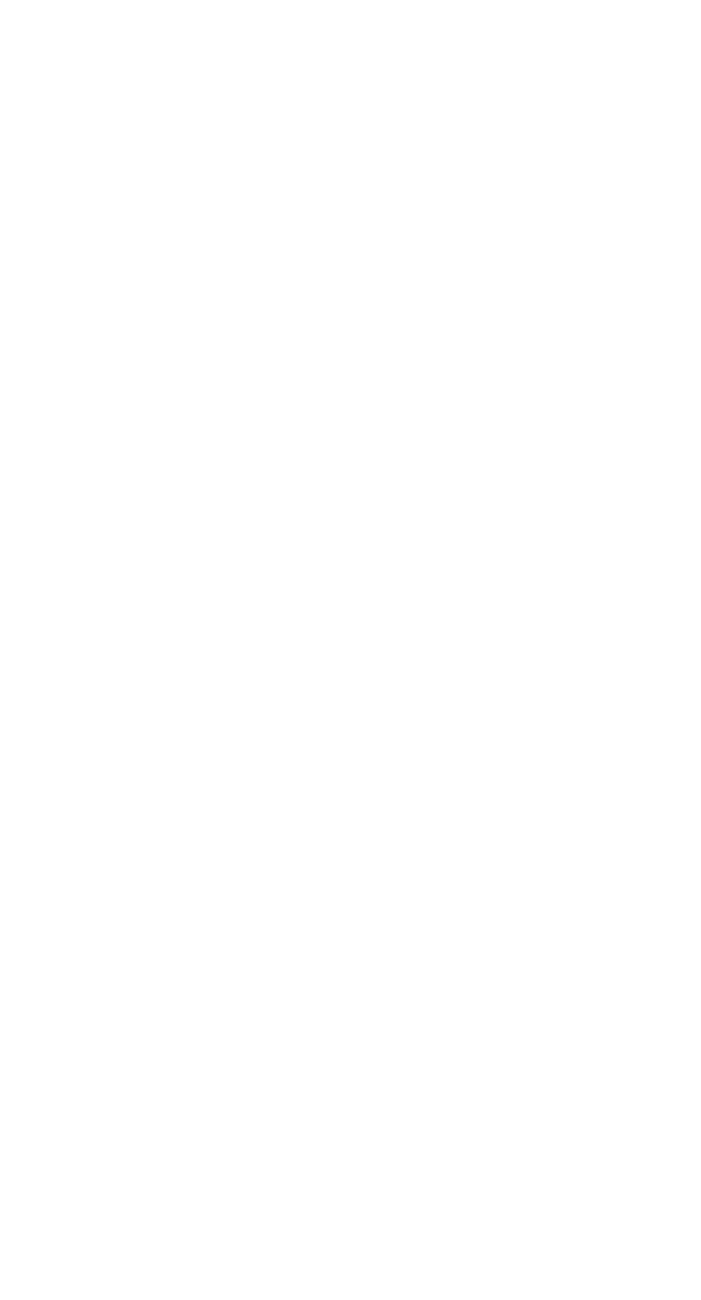
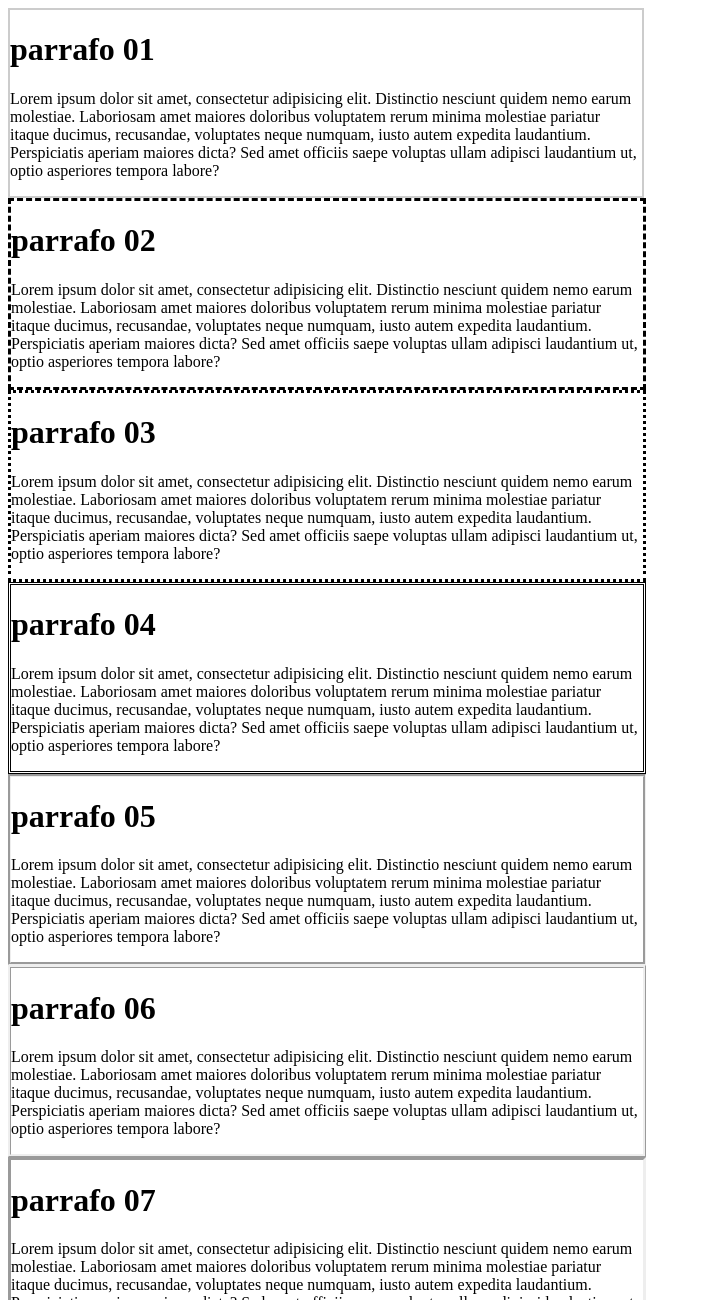
Before and after one commit to camilo3683/F152T02, a plain HTML site: page PRACTICAHTML/ej04.html in a window 1280 px wide. Shown: the top 1300 px of the page, without its empty margins (0-701 px from the left). Before the commit the page ends 800 px from the top, so only its background shows below. Drawn offline with Linux system fonts and the light colour scheme.

Commit message:
taller 2

```diff
--- a/PRACTICACSS/ej04.css
+++ b/PRACTICACSS/ej04.css
@@ -0,0 +1,41 @@
+.parrafo1{
+    width: 50%;
+    height: 30%;
+     border: 2px solid #ccc;
+}
+.parrafo2{
+    width: 50%;
+    height: 30%;
+     border:dashed;
+
+}
+.parrafo3{
+    width: 50%;
+    height: 30%;
+     border: dotted;
+}
+.parrafo4{
+    width: 50%;
+    height: 30%;
+     border: double;
+}
+.parrafo5{
+    width: 50%;
+    height: 30%;
+     border: groove;
+}
+.parrafo6{
+    width: 50%;
+    height: 30%;
+     border: ridge;
+}
+.parrafo7{
+    width: 50%;
+    height: 30%;
+     border: inset;
+}
+.parrafo8{
+    width: 50%;
+    height: 30%;
+     border: outset;
+}
--- a/PRACTICACSS/ej05.css
+++ b/PRACTICACSS/ej05.css
@@ -0,0 +1,27 @@
+.parrafo1 {
+    color: #22127a;
+    height: auto;
+    padding: 10px;
+    text-align: center;
+    background-color: #42af66;
+    border: 2px solid #c03535;
+    width:50%;
+}
+.parrafo2 {
+    color: #c02740;
+    height: auto;
+    padding: 10px;
+    text-align: right;
+    background-color: #75b8f0;
+    border: 2px solid #17aa23;
+    width:50%;
+}
+.parrafo3 {
+    color: #29ac24;
+    height: auto;
+    padding: 10px;
+    text-align: left;
+    background-color: #e0fa4b;
+    border: 2px solid #ccc;
+    width:50%;
+}
--- a/PRACTICACSS/ej06.css
+++ b/PRACTICACSS/ej06.css
@@ -0,0 +1,34 @@
+          *GIT{
+                    margin: 0;
+                    padding: 0;
+                    box-sizing: border-box;
+                }
+                /*
+                Paleta de Colores:
+                    347433
+                    FFC107
+                    FF6F3C
+                    B22222
+                */
+                body {
+                    background-color: #347433;
+                    width: 80%;
+                    border: 3px solid #FF6F3C;
+                    text-align: center;
+                    margin: 20px auto;
+                }
+
+                header{
+                    background-color: #FFC107;
+                    border: 5px solid #347433;
+                }
+
+                main{
+                    background-color: #FF6F3C;
+                    border: 5px solid #347433;
+                }
+
+                footer{
+                    background-color: #B22222;
+                    border: 5px solid #347433;
+                }
--- a/PRACTICAHTML/ej02.html
+++ b/PRACTICAHTML/ej02.html
@@ -3,7 +3,7 @@
 <head>
     <meta charset="UTF-8">
     <meta name="viewport" content="width=device-width, initial-scale=1.0">
-    <link rel="stylesheet" href="../PRACTICACSS/eje02.css">
+    <link rel="stylesheet" href="/PRACTICACSS/ej02.css">
     <title>Document</title>
 </head>
 <body>
@@ -13,12 +13,20 @@
     <p>El agua es un recurso vital para la vida en la Tierra. Es esencial para la supervivencia de todos los seres vivos y desempeña un papel crucial en los ecosistemas.
     El agua cubre aproximadamente el 71% de la superficie terrestre y es un componente clave en muchos procesos naturales, como la regulación del clima, la erosión del suelo y la formación de hábitats acuáticos.</p>
     </div>
-    <1>Importancia del agua</h1>
+    <div class="inicio2">
+    <h1>Importancia del agua</h1>
     <p>El agua es fundamental para la agricultura, la industria y el consumo humano. Sin acceso adecuado al agua, las comunidades enfrentan desafíos significativos en términos de salud, seguridad alimentaria y desarrollo económico.</p>
+ </div>
+<div class="inicio3">
     <h2>Tipos de agua</h2>
     <ul>
         <li>Agua dulce: Se encuentra en ríos, lagos y acuíferos. Es esencial para el consumo humano y la agricultura.</li>
         <li>Agua salada: Presente en océanos y mares, representa aproximadamente el 97% del agua de la Tierra.</li>
-        <li>Agua potable: Agua tratada y segura para el
+        <li>Agua potable: Agua tratada y segura para el</li>
+
+      </ul>
+
+      </div>
+          <a href="../index.html">indice</a>
 </body>
 </html>
--- a/PRACTICAHTML/ej04.html
+++ b/PRACTICAHTML/ej04.html
@@ -0,0 +1,44 @@
+<!DOCTYPE html>
+<html lang="en">
+<head>
+    <meta charset="UTF-8">
+    <meta name="viewport" content="width=device-width, initial-scale=1.0">
+    <link rel="stylesheet" href="/PRACTICACSS/ej04.css">
+    <title>Document</title>
+</head>
+<body>
+    <div class="parrafo1">
+        <h1>parrafo 01</h1>
+        <p>Lorem ipsum dolor sit amet, consectetur adipisicing elit. Distinctio nesciunt quidem nemo earum molestiae. Laboriosam amet maiores doloribus voluptatem rerum minima molestiae pariatur itaque ducimus, recusandae, voluptates neque numquam, iusto autem expedita laudantium. Perspiciatis aperiam maiores dicta? Sed amet officiis saepe voluptas ullam adipisci laudantium ut, optio asperiores tempora labore?</p>
+</div>
+         <div id class="parrafo2">
+        <h1>parrafo 02</h1>
+        <p>Lorem ipsum dolor sit amet, consectetur adipisicing elit. Distinctio nesciunt quidem nemo earum molestiae. Laboriosam amet maiores doloribus voluptatem rerum minima molestiae pariatur itaque ducimus, recusandae, voluptates neque numquam, iusto autem expedita laudantium. Perspiciatis aperiam maiores dicta? Sed amet officiis saepe voluptas ullam adipisci laudantium ut, optio asperiores tempora labore?</p>
+</div>
+         <div id class="parrafo3">
+        <h1>parrafo 03</h1>
+        <p>Lorem ipsum dolor sit amet, consectetur adipisicing elit. Distinctio nesciunt quidem nemo earum molestiae. Laboriosam amet maiores doloribus voluptatem rerum minima molestiae pariatur itaque ducimus, recusandae, voluptates neque numquam, iusto autem expedita laudantium. Perspiciatis aperiam maiores dicta? Sed amet officiis saepe voluptas ullam adipisci laudantium ut, optio asperiores tempora labore?</p>
+</div>
+         <div id class="parrafo4">
+        <h1>parrafo 04</h1>
+        <p>Lorem ipsum dolor sit amet, consectetur adipisicing elit. Distinctio nesciunt quidem nemo earum molestiae. Laboriosam amet maiores doloribus voluptatem rerum minima molestiae pariatur itaque ducimus, recusandae, voluptates neque numquam, iusto autem expedita laudantium. Perspiciatis aperiam maiores dicta? Sed amet officiis saepe voluptas ullam adipisci laudantium ut, optio asperiores tempora labore?</p>
+</div>
+         <div id class="parrafo5">
+        <h1>parrafo 05</h1>
+        <p>Lorem ipsum dolor sit amet, consectetur adipisicing elit. Distinctio nesciunt quidem nemo earum molestiae. Laboriosam amet maiores doloribus voluptatem rerum minima molestiae pariatur itaque ducimus, recusandae, voluptates neque numquam, iusto autem expedita laudantium. Perspiciatis aperiam maiores dicta? Sed amet officiis saepe voluptas ullam adipisci laudantium ut, optio asperiores tempora labore?</p>
+</div>
+         <div id class="parrafo6">
+        <h1>parrafo 06</h1>
+        <p>Lorem ipsum dolor sit amet, consectetur adipisicing elit. Distinctio nesciunt quidem nemo earum molestiae. Laboriosam amet maiores doloribus voluptatem rerum minima molestiae pariatur itaque ducimus, recusandae, voluptates neque numquam, iusto autem expedita laudantium. Perspiciatis aperiam maiores dicta? Sed amet officiis saepe voluptas ullam adipisci laudantium ut, optio asperiores tempora labore?</p>
+</div>
+         <div id class="parrafo7">
+        <h1>parrafo 07</h1>
+        <p>Lorem ipsum dolor sit amet, consectetur adipisicing elit. Distinctio nesciunt quidem nemo earum molestiae. Laboriosam amet maiores doloribus voluptatem rerum minima molestiae pariatur itaque ducimus, recusandae, voluptates neque numquam, iusto autem expedita laudantium. Perspiciatis aperiam maiores dicta? Sed amet officiis saepe voluptas ullam adipisci laudantium ut, optio asperiores tempora labore?</p>
+</div>
+         <div id class="parrafo8">
+        <h1>parrafo 08</h1>
+        <p>Lorem ipsum dolor sit amet, consectetur adipisicing elit. Distinctio nesciunt quidem nemo earum molestiae. Laboriosam amet maiores doloribus voluptatem rerum minima molestiae pariatur itaque ducimus, recusandae, voluptates neque numquam, iusto autem expedita laudantium. Perspiciatis aperiam maiores dicta? Sed amet officiis saepe voluptas ullam adipisci laudantium ut, optio asperiores tempora labore?</p>
+    </div>
+        <a href="../index.html">indice</a>
+</body>
+</html>
```
Also changed, not shown: PRACTICACSS/ej03.css (+7 -0 lines), PRACTICAHTML/ej03.html (+16 -0 lines), PRACTICAHTML/ej05.html (+26 -0 lines), PRACTICAHTML/ej06.html (+31 -0 lines), PRACTICAHTML/eje01.html (+4 -2 lines), index.css (+37 -0 lines), index.html (+26 -0 lines).
